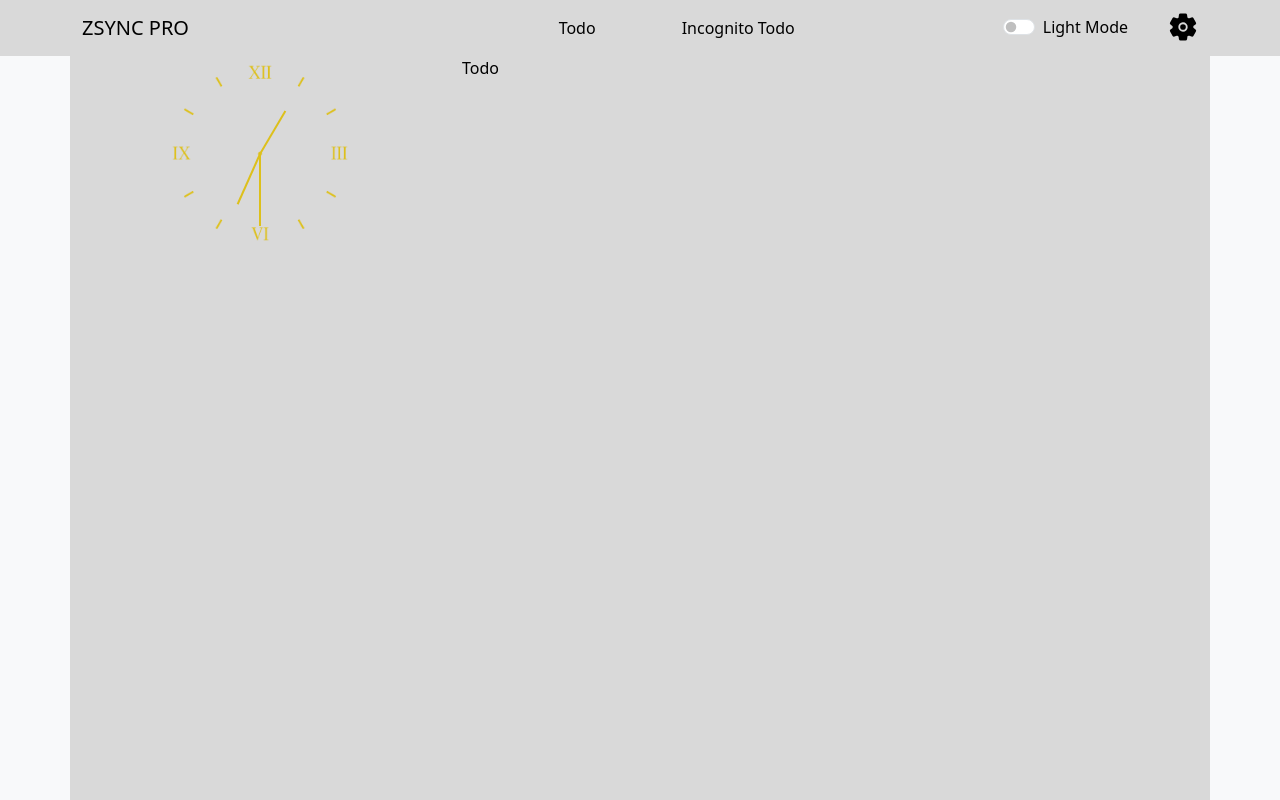
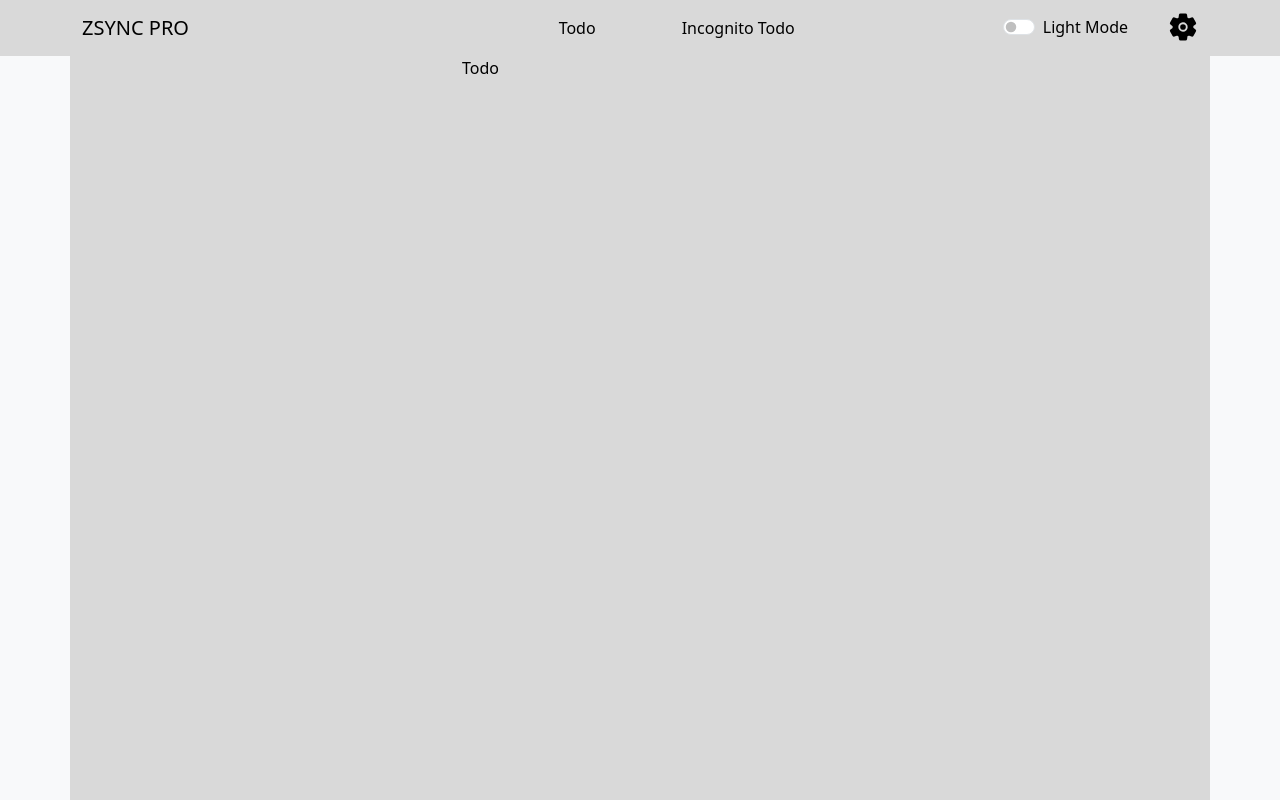
Before and after one commit to AakashGaur03/ZSYNC_PRO, a React (Vite) app: page / in a window 1280 px wide. Built offline with nearby package versions, Linux system fonts and the light colour scheme.

Commit message:
Adding LocalStorage in Clock

```diff
--- a/src/Contexts/ClockContextProvider.jsx
+++ b/src/Contexts/ClockContextProvider.jsx
@@ -2,8 +2,10 @@ import React, { useState } from "react";
 import ClockContext from "./ClockContext";
 
 const ClockContextProvider = ({children}) => {
-    const [activeClock,setActiveClock]=useState("clock1")
-    const [activeClass,setActiveClass]=useState(null)
+    // const [activeClock,setActiveClock]=useState("clock1")
+    // const [activeClass,setActiveClass]=useState(null)
+    const [activeClock,setActiveClock]=useState(localStorage.getItem("ClockName")?localStorage.getItem("ClockName"):"clock1")
+    const [activeClass,setActiveClass]=useState(localStorage.getItem("activeClockID")?localStorage.getItem("activeClockID"):1)
     return(
         <ClockContext.Provider value={{activeClock,setActiveClock ,activeClass,setActiveClass}}>
             {children}
--- a/src/components/Clock.jsx
+++ b/src/components/Clock.jsx
@@ -1,11 +1,11 @@
 import React, { useContext } from "react";
 import ClockData from "./ClockData";
-import ClockContext from "../Contexts/ClockContext";
 const Clock = () => {
-  const { activeClock, setActiveClock } = useContext(ClockContext);
+  const clockName = localStorage.getItem("ClockName");
+  console.log("ClockName from localStorage:", clockName);
   return (
     <>
-  <ClockData parentComponent="Clock" Clock1={activeClock === "clock1"} Clock2={activeClock === "clock2"} />
+  <ClockData parentComponent="Clock" Clock1={clockName === "clock1"} Clock2={clockName === "clock2"} />
     </>
   );
 };
--- a/src/components/ClockData.jsx
+++ b/src/components/ClockData.jsx
@@ -11,11 +11,13 @@ const ClockData = ({Clock1 , Clock2 , parentComponent}) => {
   const formatTimeComponent = (component) => {
     return component < 10 ? `0${component}` : component;
   };
-  const {activeClass,setActiveClass}=useContext(ClockContext)
+  // const {activeClass,setActiveClass}=useContext(ClockContext)
+  const activeClass=localStorage.getItem("activeClockID")?localStorage.getItem("activeClockID"):1
+  // console.log(activeClass)
 
   const handleActiveClock=(id)=>{
     if (id !== activeClass) {
-      setActiveClass(id);
+      localStorage.setItem("activeClockID",id);
     }
   }
   useEffect(() => {
--- a/src/components/NavbarComp.jsx
+++ b/src/components/NavbarComp.jsx
@@ -11,7 +11,6 @@ import ClockContext from "../Contexts/ClockContext";
 
 const NavbarComp = () => {
   const { theme, toggleTheme } = useContext(ThemeContext);
-  const {activeClock,setActiveClock,activeClass,setActiveClass} =useContext(ClockContext)
   const textColorClass = theme === "Light" ? "text-black" : "text-white";
   const navbarColorClass = theme === "Light" ? "bgSlighDarkWhite" : "bg-black";
 
@@ -23,13 +22,19 @@ const NavbarComp = () => {
 
   const handleCloseClockModal = () => {
     // + converts string in number
-    setActiveClass(+activeClock.split("").pop());
+    // setActiveClass(+activeClock.split("").pop());
+    localStorage.setItem("activeClockID",+localStorage.getItem("ClockName").split("").pop());
     setShowClockModal(false);
   }
   const handleShowClockModal = () => setShowClockModal(true);
 
   const handleUpdateClockModal = () => {
-    setActiveClock(`clock${activeClass}`)
+    // setActiveClock(`clock${activeClass}`)
+    const ClockName=localStorage.getItem("activeClockID")
+
+    // const ClockName=`clock${activeClass}`
+    console.log(ClockName)
+    localStorage.setItem("ClockName",`clock${ClockName}`)
     setShowClockModal(false);
   };
 
```
